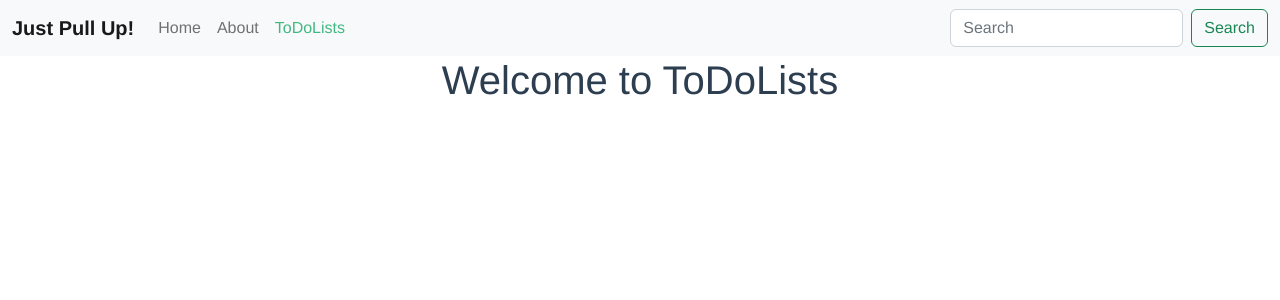
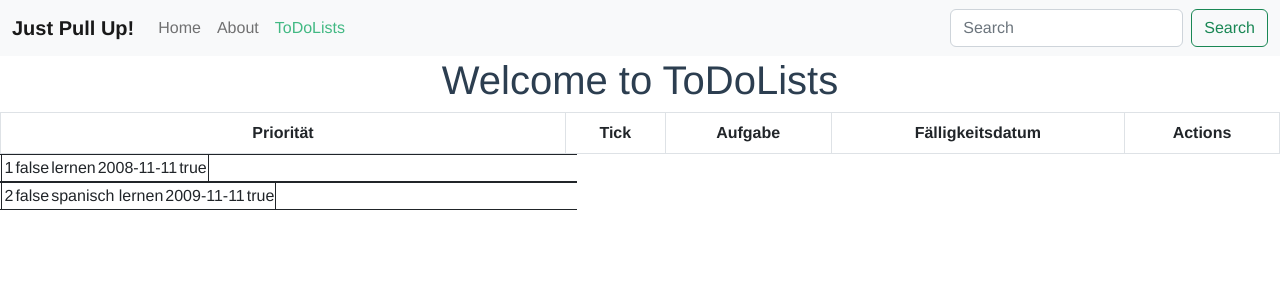
Before and after one commit to KurtogluSinem/Webtech-Frontend, a Vue app: page /todoLists in a window 1280 px wide. Shown: the top 300 px of the page. Built offline with nearby package versions, Linux system fonts and the light colour scheme.

Commit message:
Dynamische View

```diff
--- a/src/views/TodoLists.vue
+++ b/src/views/TodoLists.vue
@@ -1,11 +1,86 @@
 <template>
 <h1>Welcome to ToDoLists</h1>
+  <table class="table table-bordered">
+      <thead>
+  <tr>
+    <th scope="col">Priorität</th>
+    <th scope="col">Tick</th>
+    <th scope="col">Aufgabe</th>
+    <th scope="col">Fälligkeitsdatum</th>
+    <th scope="col">Actions</th>
+  </tr>
+  </thead>
+      <div class="row" v-for="todolist in TodoLists" :key="todolist.id">
+  <tbody>
+  <tr>
+    <th scope="row"></th>
+    <td>{{todolist.id}}</td>
+    <td>{{todolist.erledigt}}</td>
+    <td>{{todolist.aufgabe}}</td>
+    <td>{{todolist.abgabe_Datum}}</td>
+    <td>{{todolist.archiv}}</td>
+  </tr>
+
+  <!-- <tr>
+    <th scope="row"></th>
+    <td></td>
+    <td></td>
+    <td></td>
+    <td></td>
+  </tr>
+ <tr>
+    <th scope="row">3</th>
+    <td></td>
+    <td></td>
+    <td></td>
+    <td></td>
+  </tr>
+  <tr>
+    <th scope="row">4</th>
+    <td></td>
+    <td></td>
+    <td></td>
+    <td></td>
+  </tr>-->
+
+    </tbody>
+    </div>
+  </table>
 </template>
 
 <script>
 export default {
-  name: "TodoLists"
+  name: "TodoLists",
+  data(){
+    return{
+      TodoLists: [
+        {
+          id: 1,
+          abgabe_Datum: '2008-11-11',
+          archiv: true,
+          aufgabe: 'lernen',
+          erledigt: false,
+          löschen: false,
+          noch_zu_erledigen_task: false,
+          rückgängig: false,
+          speichern: true
+        },
+        {
+          id: 2,
+          abgabe_Datum: '2009-11-11',
+          archiv: true,
+          aufgabe: 'spanisch lernen',
+          erledigt: false,
+          löschen: false,
+          noch_zu_erledigen_task: false,
+          rückgängig: false,
+          speichern: true
+        }
+      ]
+    }
+  }
 }
+
 </script>
 
 <style scoped>
```
